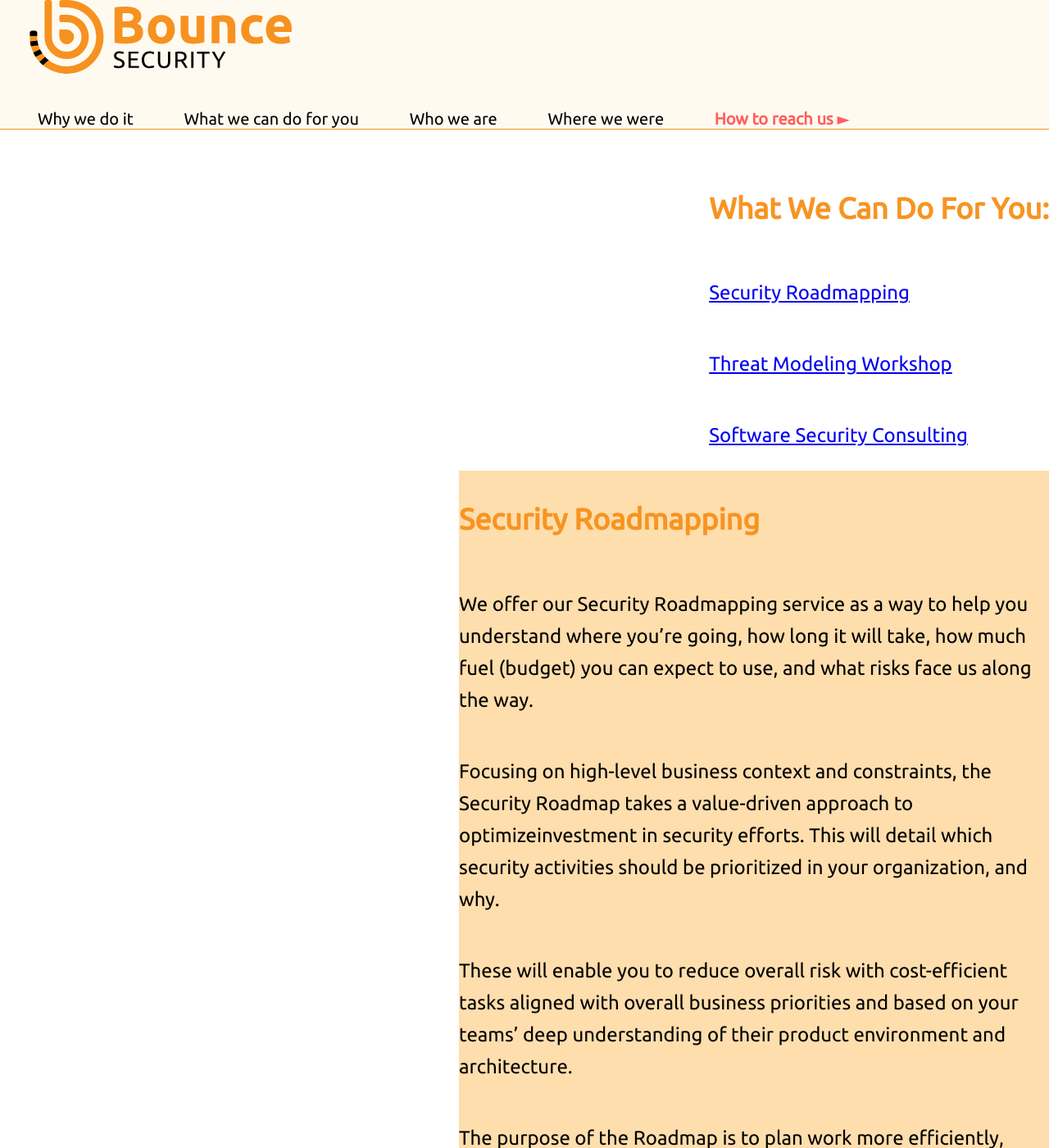
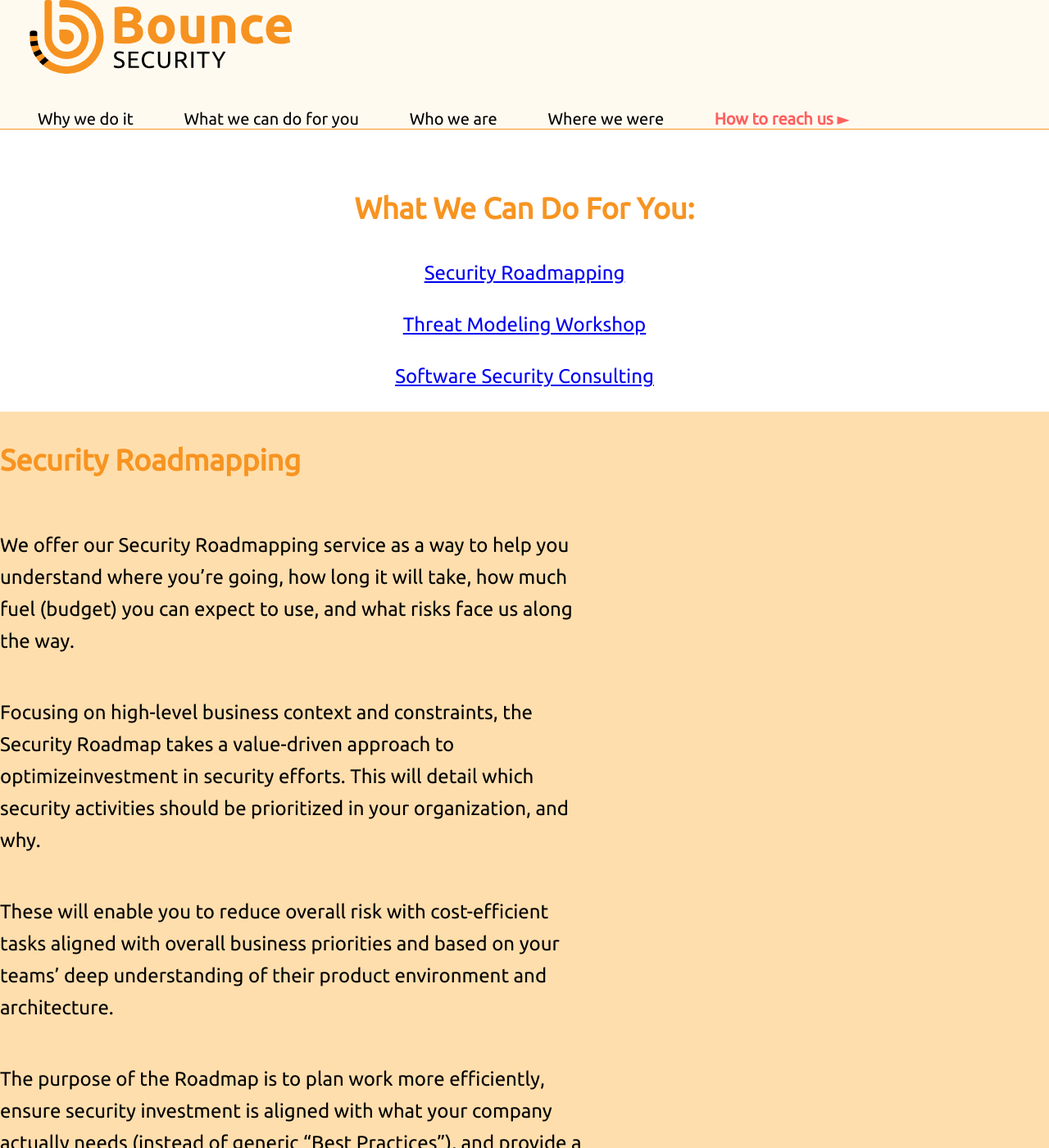
Before and after one commit to kamenskymic/bouncewebsite, a Jekyll site: the page built from services.md, in a window 1280 px wide and 1400 px high. Shown: the whole window at 82% size. Built offline with Jekyll 4.4.1, drawn with Linux system fonts in a browser that asks for light colours.

Commit message:
Repositioned services page + cleanup

```diff
--- a/_data/menus.yml
+++ b/_data/menus.yml
@@ -1,5 +1,5 @@
 - title: Why we do it
-  url  : '#approach'
+  url  : '#intro'
 - title: What we can do for you
   url  : '/services'
 - title: Who we are
--- a/_includes/SecurityRoadmapping.md
+++ b/_includes/SecurityRoadmapping.md
@@ -1,6 +1,3 @@
-
-
-
 <div class="container">
 <div class="title">
 <div class="left">
--- a/_includes/ServicesList.md
+++ b/_includes/ServicesList.md
@@ -1,6 +1,3 @@
-
-
-<div class="right">
 <div class="title">
 ## What We Can Do For You:
 </div>
@@ -8,4 +5,3 @@
 <p><a href="services#roadmapping">Security Roadmapping</a></p>
 <p><a href="services#tmworkshop">Threat Modeling Workshop</a></p>
 <p><a href="services#consulting">Software Security Consulting</a></p>
-</div>
--- a/assets/css/style.scss
+++ b/assets/css/style.scss
@@ -43,12 +43,19 @@ body {
 	}
 }
 
+@mixin headerfooter
+{
+	display: block;
+	background-color: $headercolor;
+	color: $headerfontcolor;
+
+}
+
 footer
 {
-	display: block;
+	@include headerfooter();
+
 	font-size: $smallfontsize;
-	background-color: $headercolor;
-	color: $headerfontcolor;
 	text-align: center;
 	padding: 12px 18px;
 	border-top: 1px solid $bouncecolor;
@@ -68,15 +75,14 @@ footer
 }
 
 header{
-	display: block;
+	@include headerfooter();
+
 	position: fixed;
 	top: 0;
 	left: 0;
 	right: 0;
 	z-index: 999;
 	padding: 0 34px;
-	background-color: $headercolor;
-	color: $headerfontcolor;
 	border-bottom: 1px solid $bouncecolor;
 
 	@media (max-width: $width-narrow) {
@@ -245,6 +251,10 @@ section {
 
 		ul {
 			list-style-position: inside;
+		}
+
+		a {
+			color: $bouncecolor;
 		}
 	}
 
@@ -446,7 +456,7 @@ div.eventsoddeven {
 		text-align: start;
 		max-width: 720px;
 	}
-	align-items: flex-end;
+	//align-items: flex-end;
 
 }
 
--- a/services.md
+++ b/services.md
@@ -4,22 +4,19 @@
 <div class="servicepadding">
 
 <div id="serviceslist" class="evenrow">
-
-        {% include ServicesList.md %}
+{% include ServicesList.md %}
 </div>
 
 <div id="roadmapping" class="oddrow">
-
-    {% include SecurityRoadmapping.md %}
+{% include SecurityRoadmapping.md %}
 </div>
 
 <div id="tmworkshop" class="evenrow">
-
-    {% include ThreatModelingWorkshop.md %}
+{% include ThreatModelingWorkshop.md %}
 </div>
 
 <div id="consulting" class="oddrow">
+{% include SoftwareSecurityConsulting.md %}
+</div>
 
-    {% include SoftwareSecurityConsulting.md %}
 </div>
-</div>
```
